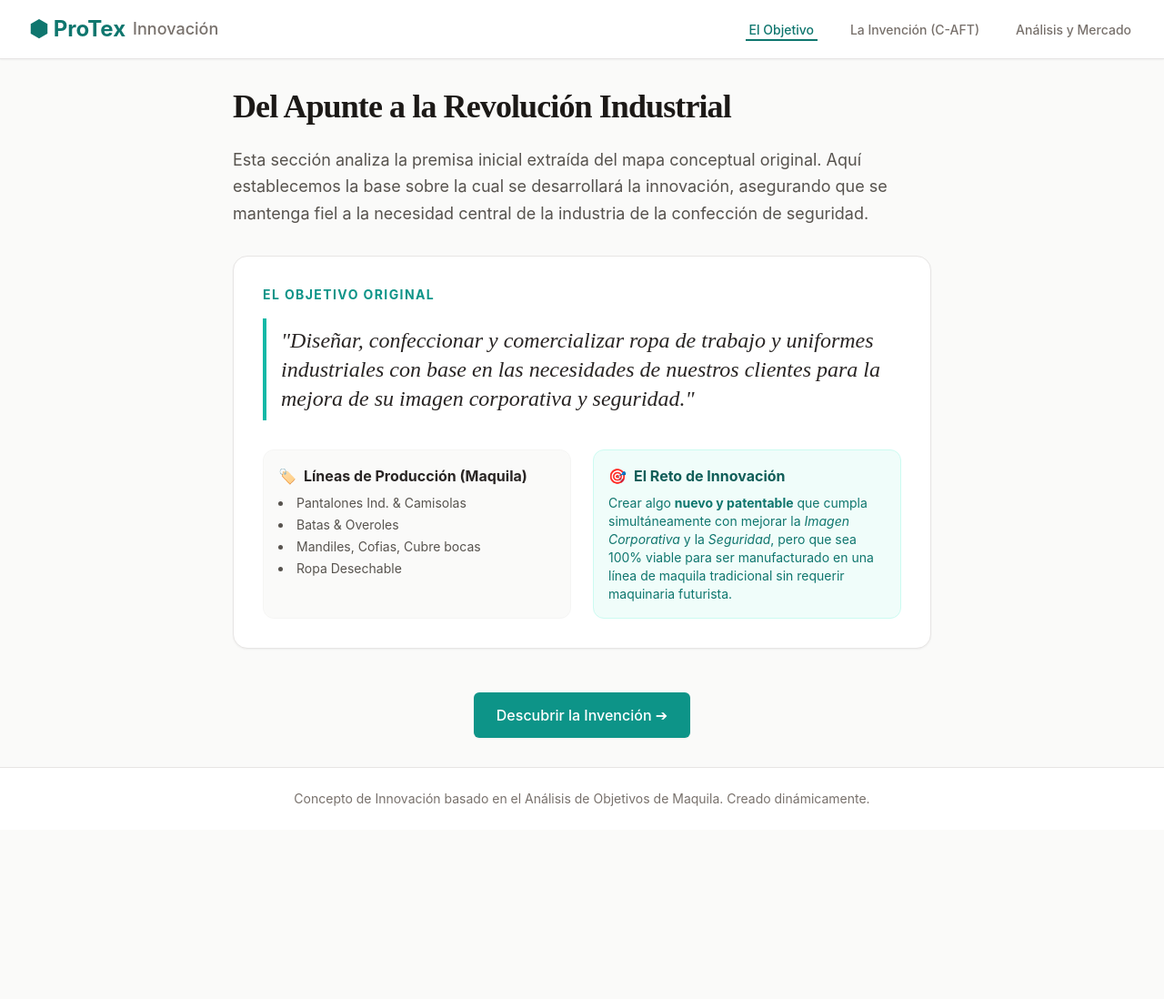
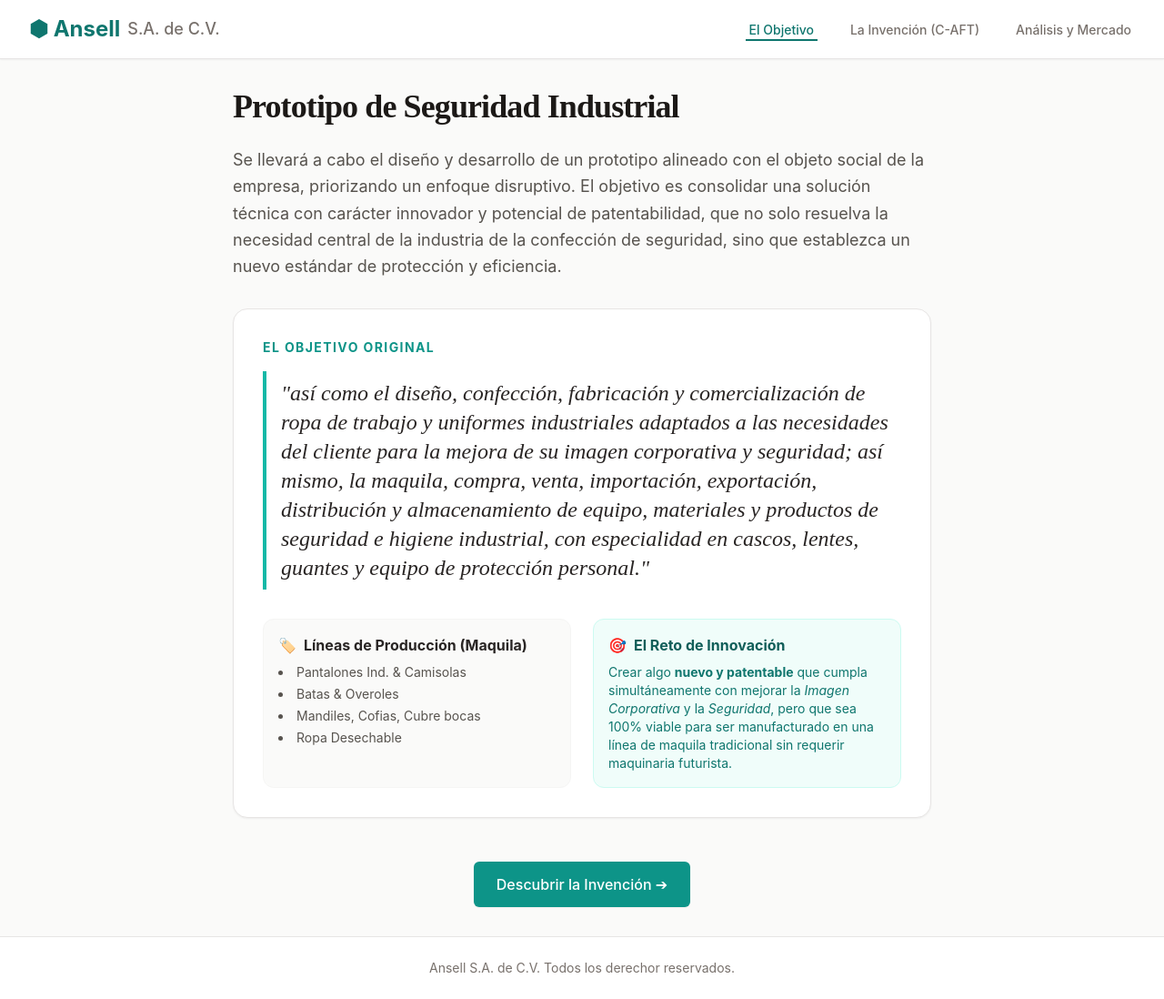
Before and after one commit to bruno7-7-7/bruno7-7-7.github.io, a plain HTML site: page index.html in a window 1280 px wide. Shown: the whole page at 91% size. Before the commit the page ends 912 px from the top, so only its background shows below. Drawn offline with nearby package versions, Linux system fonts and the light colour scheme.

Commit message:
Update index.html

```diff
--- a/index.html
+++ b/index.html
@@ -105,8 +105,8 @@
             <div class="flex justify-between h-16">
                 <div class="flex items-center">
                     <div class="flex-shrink-0 flex items-center gap-2">
-                        <span class="text-2xl font-bold text-teal-700">⬢ ProTex</span>
-                        <span class="text-lg font-medium text-stone-500">Innovación</span>
+                        <span class="text-2xl font-bold text-teal-700">⬢ Ansell</span>
+                        <span class="text-lg font-medium text-stone-500">S.A. de C.V.</span>
                     </div>
                 </div>
                 <div class="hidden sm:ml-6 sm:flex sm:space-x-8 items-center" id="nav-buttons">
@@ -130,17 +130,17 @@
         <!-- TAB 1: EL ORIGEN -->
         <section id="origen" class="tab-content active">
             <div class="max-w-3xl mx-auto">
-                <h1 class="text-3xl md:text-4xl font-serif font-bold text-stone-900 mb-6 tracking-tight">Del Apunte a la Revolución Industrial</h1>
+                <h1 class="text-3xl md:text-4xl font-serif font-bold text-stone-900 mb-6 tracking-tight">Prototipo de Seguridad Industrial</h1>
 
                 <p class="text-lg text-stone-600 mb-8 leading-relaxed">
-                    Esta sección analiza la premisa inicial extraída del mapa conceptual original. Aquí establecemos la base sobre la cual se desarrollará la innovación, asegurando que se mantenga fiel a la necesidad central de la industria de la confección de seguridad.
+                    Se llevará a cabo el diseño y desarrollo de un prototipo alineado con el objeto social de la empresa, priorizando un enfoque disruptivo. El objetivo es consolidar una solución técnica con carácter innovador y potencial de patentabilidad, que no solo resuelva la necesidad central de la industria de la confección de seguridad, sino que establezca un nuevo estándar de protección y eficiencia.
                 </p>
 
                 <div class="bg-white p-6 md:p-8 rounded-2xl shadow-sm border border-stone-200 relative overflow-hidden mb-8">
                     <div class="absolute top-0 right-0 w-32 h-32 bg-stone-100 rounded-bl-full -z-10"></div>
                     <h2 class="text-sm font-bold tracking-widest text-teal-600 uppercase mb-4">El Objetivo Original</h2>
                     <blockquote class="text-xl md:text-2xl font-serif text-stone-800 italic border-l-4 border-teal-500 pl-4 py-2">
-                        "Diseñar, confeccionar y comercializar ropa de trabajo y uniformes industriales con base en las necesidades de nuestros clientes para la mejora de su imagen corporativa y seguridad."
+                        "así como el diseño, confección, fabricación y comercialización de ropa de trabajo y uniformes industriales adaptados a las necesidades del cliente para la mejora de su imagen corporativa y seguridad; así mismo, la maquila, compra, venta, importación, exportación, distribución y almacenamiento de equipo, materiales y productos de seguridad e higiene industrial, con especialidad en cascos, lentes, guantes y equipo de protección personal."
                     </blockquote>
 
                     <div class="mt-8 grid grid-cols-1 md:grid-cols-2 gap-6">
@@ -342,7 +342,7 @@
     <!-- Footer -->
     <footer class="border-t border-stone-200 bg-white py-6 mt-auto">
         <div class="max-w-7xl mx-auto px-4 text-center text-sm text-stone-500">
-            Concepto de Innovación basado en el Análisis de Objetivos de Maquila. Creado dinámicamente.
+            Ansell S.A. de C.V. Todos los derechor reservados.
         </div>
     </footer>
 
@@ -417,7 +417,7 @@
                 data: {
                     labels: ['Seguridad Física', 'Imagen Corporativa', 'Durabilidad', 'Trazabilidad/Datos', 'Facilidad de Maquila'],
                     datasets: [{
-                        label: 'Uniforme ProTex C-AFT',
+                        label: 'Uniforme Ansell C-AFT',
                         data: [95, 90, 85, 95, 80],
                         fill: true,
                         backgroundColor: colorTealBg,
@@ -473,7 +473,7 @@
                             borderRadius: 4
                         },
                         {
-                            label: 'Incidentes (ProTex C-AFT)',
+                            label: 'Incidentes (Ansell C-AFT)',
                             data: [5, 15, 8],
                             backgroundColor: colorRust,
                             borderRadius: 4
```
